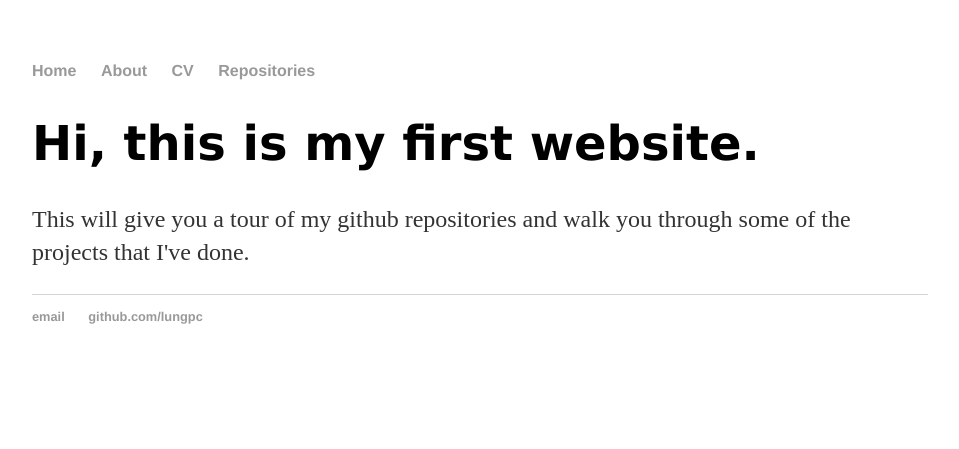
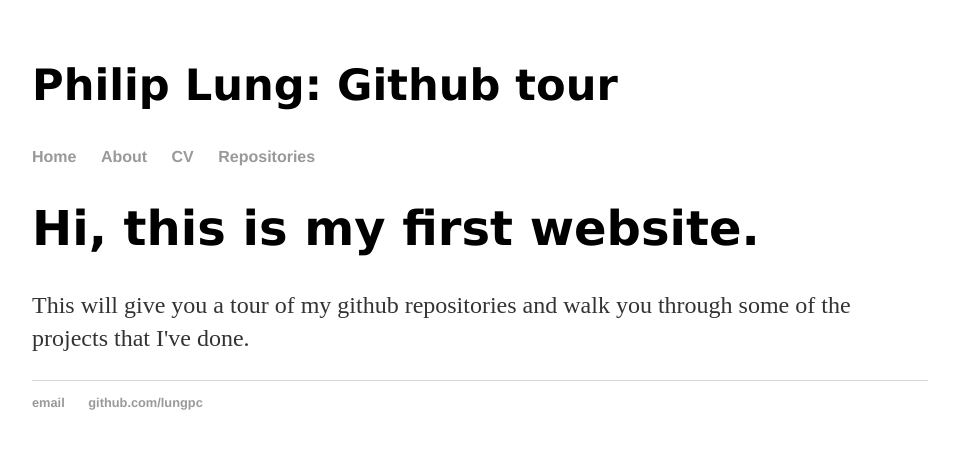
Before and after one commit to lungpc/lungpc.github.io, a Jekyll site: the page built from index.html, in a window 1280 px wide. Shown: the top 449 px of the page, without its empty margins (160-1119 px from the left). Built offline with Jekyll 4.4.1, drawn with Linux system fonts in a browser that asks for light colours.

Commit message:
Update default.html

```diff
--- a/_layouts/default.html
+++ b/_layouts/default.html
@@ -6,6 +6,7 @@
 			<link rel="stylesheet" type="text/css" href="/css/style2.css">
 		</head>
 		<body>
+			<h2>Philip Lung: Github tour</h2>
 			<nav>
 	    		<ul>
 	        		<li><a href="/">Home</a></li>
```
